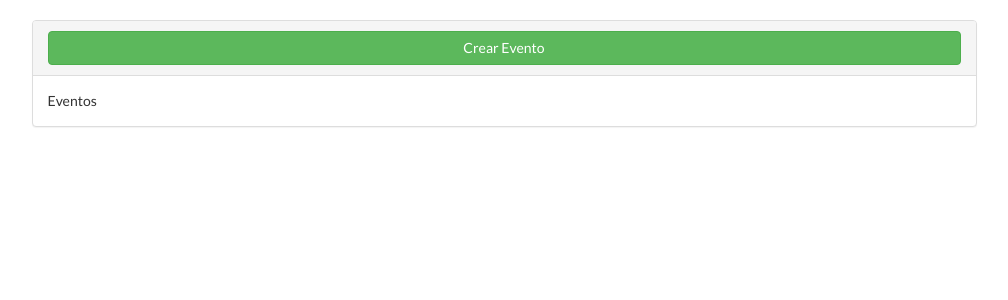
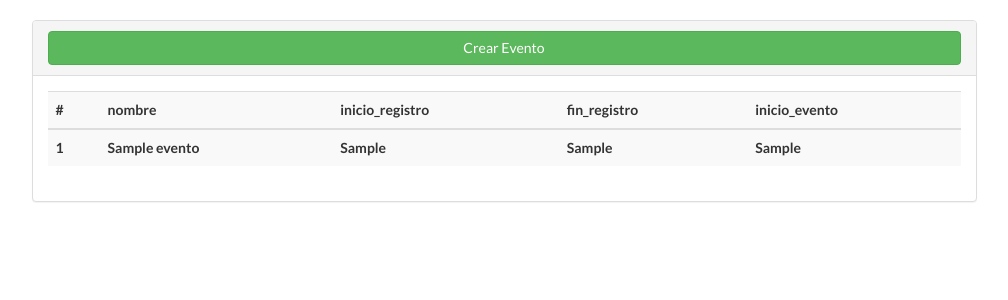
Before and after one commit to Jcarlos-rl/Red, a Laravel app: template resources/views/admin/eventos.blade.php in a window 1280 px wide. Shown: the part 51-351 px from the top of the page, without its empty margins (136-1144 px from the left). Run offline with Laravel 8, Linux system fonts and the light colour scheme; the template is opened without the code that fills it: most values are stand-ins (such as "Sample title", 1, 10 or a date in 2020); lists and menus that the app fills with data are empty; settings files or empty folders that the repository lacks are supplied; some libraries are stand-ins or nearby versions.

Commit message:
se agrega tabla de eventos en ADMIN... falta agregar funcionalidad AJAX para configuraciones

```diff
--- a/app/Http/routes.php
+++ b/app/Http/routes.php
@@ -32,3 +32,5 @@ Route::get('/admin/eventos', ['middleware' => 'admin', 'uses' => 'AdminControlle
 Route::post('/admin/eventos/crear',['middleware' => 'admin', 'uses' => 'AdminController@crearEvento']);
 Route::get('/admin/evento/{id}',['middleware' => 'admin', 'uses' => 'AdminController@editarEvento']);
 Route::post('/admin/evento/{id}/guardarCambios',['middleware' => 'admin','uses' => 'AdminController@guardarCambiosEvento']);
+
+//Route::post('/admin/eventos/{orden}',['middleware' => 'admin', 'uses' => 'AdminController@getEventos']);
--- a/resources/views/admin/eventos.blade.php
+++ b/resources/views/admin/eventos.blade.php
@@ -1,7 +1,7 @@
 @extends('layouts.app')
 
 @section('content')
-
+<meta name="csrf_token" content="{{ csrf_token() }}" /> <!--Se necestia este metadato para poder hacer AJAX, se envia el csrf_token al server para validar que si existe la sesion -->
 <div class="container">
     <div class="row">
         <div class="col-md-10 col-md-offset-1">
@@ -10,7 +10,28 @@
                     <button class="btn btn-success" style="width:100%;" data-toggle="modal" data-target="#crearEvento">Crear Evento</button>
                 </div>
                 <div class="panel-body">
-                        Eventos
+                    <table class="table table-striped">
+                        <thread>
+                            <tr>
+                                <th>#</th>
+                                <th>nombre</th>
+                                <th>inicio_registro</th>
+                                <th>fin_registro</th>
+                                <th>inicio_evento</th>
+                            </tr>
+                        </thread>
+                        <tbody>
+                            @foreach($eventos as $evento)
+                                <tr>
+                                    <th scope="row">{{$evento->id}}</th>
+                                    <th>{{$evento->nombre}}</th>
+                                    <th>{{$evento->inicioRegistro}}</th>
+                                    <th>{{$evento->fin_registro}}</th>
+                                    <th>{{$evento->inicio_evento}}</th>
+                                </tr>
+                            @endforeach
+                        </tbody>
+                    </table>
                 </div>
             </div>
         </div>
@@ -43,9 +64,37 @@
 
 
 <script>
+/*
     $(document).ready(function(){
+       $.ajax({
+           url : '/admin/eventos/id',
+           type : 'POST',
+           dataType : 'json',
+           beforeSend: function (xhr) {                                      //Antes de enviar la peticion AJAX se incluye el csrf_token para validar la sesion.
+                    var token = $('meta[name="csrf_token"]').attr('content');
 
+                    if (token) {
+                        return xhr.setRequestHeader('X-CSRF-TOKEN', token);
+                    }
+                },
+           success:function(response){
+                 //alert(response.length);
+                 for(var i=0; i<response.length; i++){
+                     $('tbody').append(
+                         '<tr>'+
+                            '<th scope="row">'+response[i].id+'</th>'+
+                            '<th>'+response[i].nombre+'</th>'+
+                            '<th>'+response[i].inicioRegistro+'</th>'+
+                            '<th>'+response[i].fin_registro+'</th>'+
+                            '<th>'+response[i].inicio_evento+'</th>'+
+                         '</tr>'
+                     );
+                 }
+
+           }
+       });
     });
+*/
 </script>
 
 @endsection
```
Also changed, not shown: app/Http/Controllers/AdminController.php (+9 -1 lines).
